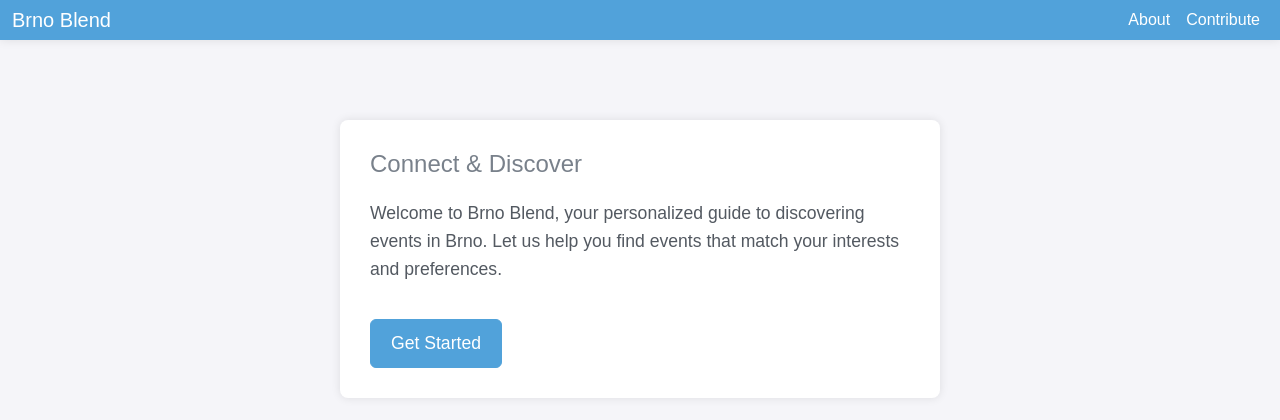
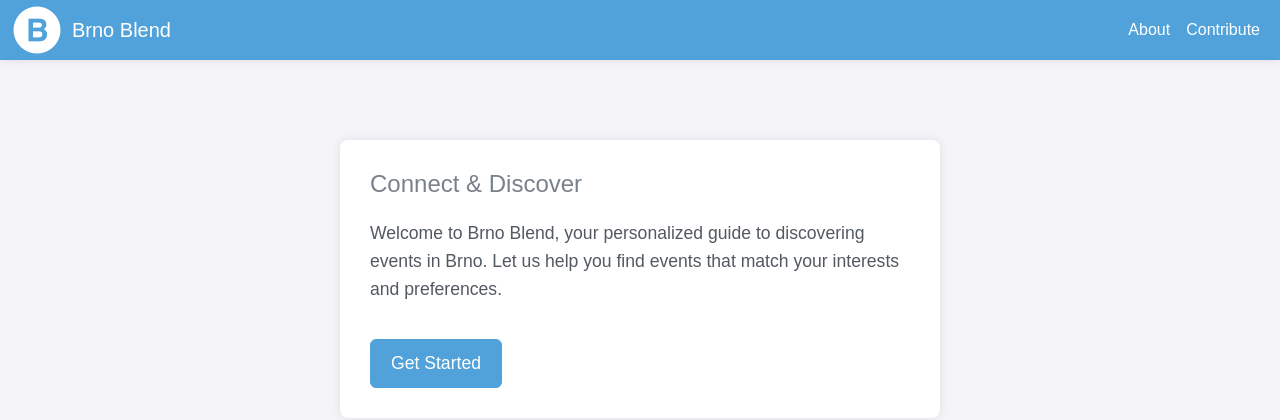
Before and after one commit to JakubVeng/BrnoBlend, a FastAPI app: page / in a window 1280 px wide. Shown: the top 420 px of the page. Run offline with FastAPI, Linux system fonts and the light colour scheme; some libraries are stand-ins or nearby versions.

Commit message:
removed some TODOs

```diff
--- a/src/app/constants.py
+++ b/src/app/constants.py
@@ -1,2 +1 @@
-# TODO: get url dynamically
 DATA_URL_DOWNLOAD = "https://services6.arcgis.com/fUWVlHWZNxUvTUh8/arcgis/rest/services/Events/FeatureServer/0/query?outFields=*&where=1%3D1&f=geojson"  # noqa: E501
--- a/src/app/static/css/style.css
+++ b/src/app/static/css/style.css
@@ -1,5 +1,5 @@
 /* TODO: The page sometimes glitches and some parts render weirdly... is it bug here or just firefox doing shit? */
-
+/* Lukas update: I've never experienced any problems like that, even in Firefox it works fine */
 :root {
   --darkblue: #294172;
   --blue: #3c6eb4;
@@ -82,8 +82,13 @@ p {
 
 #menu #logo {
   height: 50px;
-  filter: invert(100%) sepia(96%) saturate(15%) hue-rotate(212deg)
-    brightness(104%) contrast(104%);
+  filter: invert(100%) sepia(96%) saturate(15%) hue-rotate(212deg) brightness(300%);
+}
+
+#menu .navbar-brand {
+  display: flex;
+  gap: 10px;
+  align-items: center;
 }
 
 .nav-link {
--- a/src/app/templates/layout.html
+++ b/src/app/templates/layout.html
@@ -22,9 +22,7 @@
     <nav class="navbar navbar-expand-lg navbar-dark" id="menu">
       <div class="container">
         <a class="navbar-brand" href="/">
-          <!-- TODO: wtf why it's so ugly when I do this
           <img src="/static/img/logo.png" id="logo" />
-          -->
           Brno Blend
         </a>
         <div>
```
